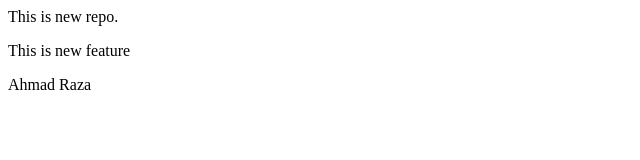
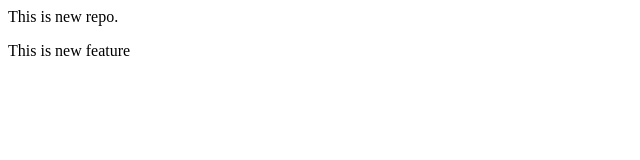
Before and after one commit to AhmadRaza631/localrepo, a plain HTML site: page index.html in a window 1280 px wide. Shown: the whole page, without its empty margins (0-640 px from the left). Drawn offline with Linux system fonts and the light colour scheme.

Commit message:
remove line.

```diff
--- a/index.html
+++ b/index.html
@@ -1,3 +1,2 @@
 <p>This is new repo.</p>
 <p>This is new feature</p>
-<p>Ahmad Raza</p>
```
